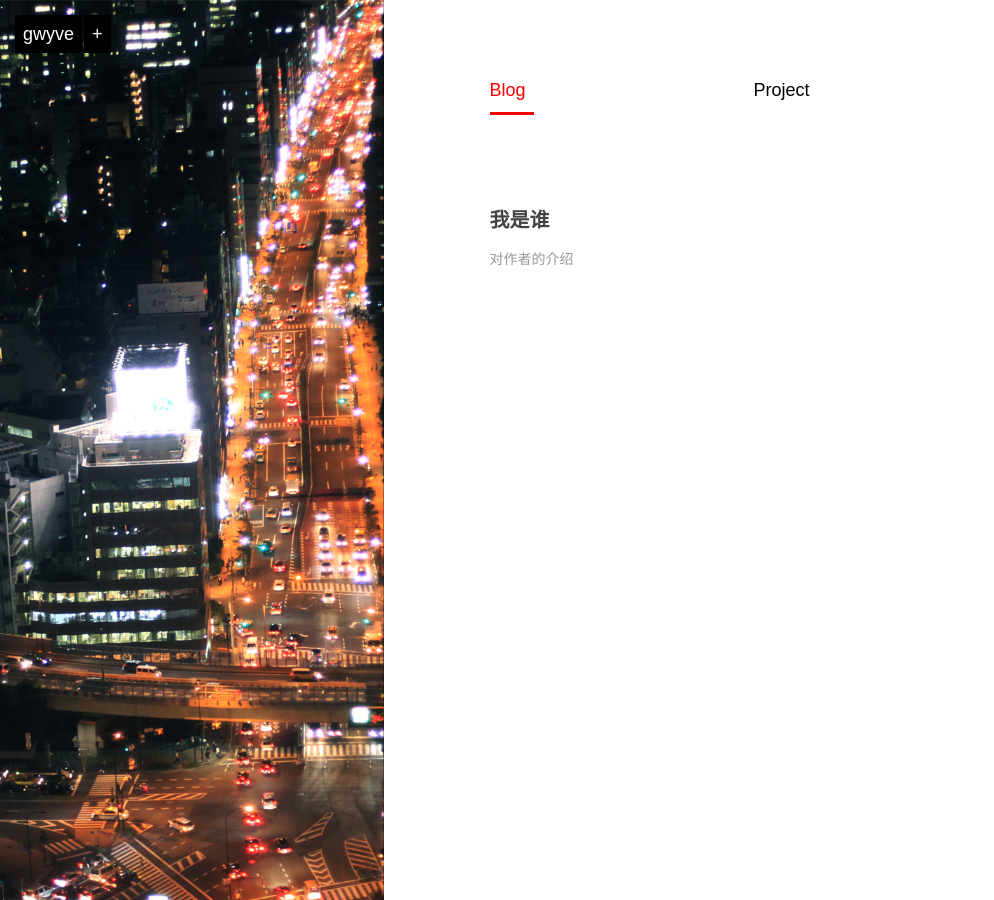
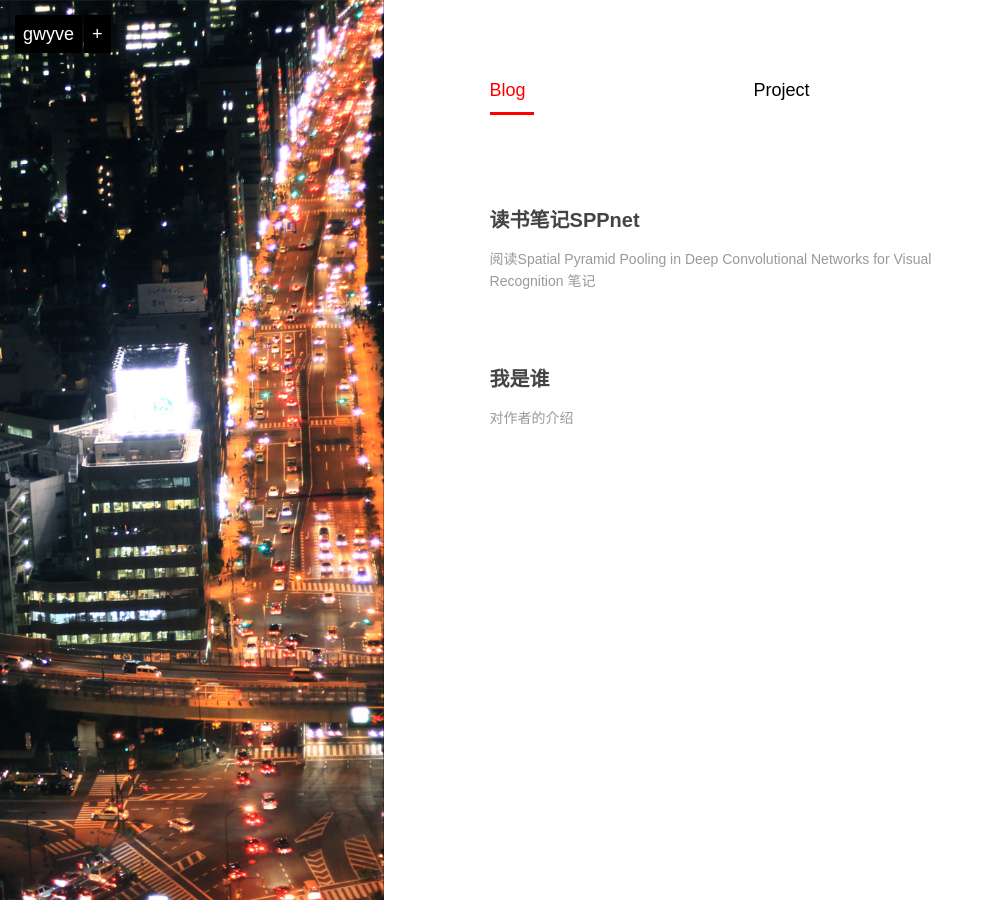
Before and after one commit to gwyve/gwyve.github.io, a Jekyll site: the page built from index.md, in a window 1280 px wide. Shown: the whole page, without its empty margins (0-994 px from the left). Built offline with Jekyll 4.4.1, drawn with Linux system fonts in a browser that asks for light colours; some of the changed lines change nothing that is shown.

Commit message:
add 2016-12-23

```diff
--- /dev/null
+++ b/_posts/blog/2016-12-23-reading-note-sppnet.md
@@ -0,0 +1,81 @@
+---
+layout: post
+title: 读书笔记SPPnet
+category: blog
+description: 阅读Spatial Pyramid Pooling in Deep Convolutional Networks for Visual Recognition 笔记
+---
+
+
+
+
+声明：本博客欢迎转发，但请保留原作者信息!
+作者：高伟毅
+博客：[https://gwyve.github.io/](https://gwyve.github.io/)
+微博：[http://weibo.com/u/3225437531/](http://weibo.com/u/3225437531/)
+
+
+## 引言
+最近在看R-CNN<sup>[1]</sup>、fast R-CNN<sup>[2]</sup>、faster R-CNN<sup>[3]</sup>这几篇文章，在fast和faster中都提到了SPPnet的相关东西，可是在cs231这么课程中偏偏没有提到这篇文章，而自己在月fast和faster的之后总觉得不爽，然后就读了一下这一篇文章。
+
+## 发表位置
+- [ECCV 2014](http://www.cvpapers.com/eccv2014.html)
+- [PDF](https://arxiv.org/pdf/1406.4729v4.pdf)
+
+## 问题引入
+这个文章是R-CNN出来之后的改进文章，在fast C-NN和faster C-NN之前。本文主要是发现了R-CNN的主要问题：R-CNN的输入需要固定的尺寸，针对不同尺寸的图片R-CNN采取crop和warp这两种方法（见图1）。而之所以必须输入固定尺寸的原因是fc层需要固定输入。所以作者就是希望在fc层之前添加另外一种结构来使整个网络结构在fc层之前达到固定输入结构。图2上是RCNN的结构，下是
+SPPnet的结构。
+![crop-warp](/images/blog/2016-12-23/crop-warp.png)
+<center>图1</center>
+crop会导致无法输入整个目标，warp会导致图像失真
+
+## SPPnet
+根据R-CNN中的问题，作者提出了
+SPPnet的这一种结构，就是在conv之后使用空间金字塔池化层，具体实现是把cnn的最后一pooling层换成SPP。。整体结构如图2
+![architecture](/images/blog/2016-12-23/architeture.png)
+<center>图2</center>
+
+## SPP层
+作者提出的主要是这个空间金字塔层，他就是依次把一张图分成1份、4份、16份，然后在每一份中提取一个256维的向量（本文用的max的方法）。使用spp之前，只是在固定份数下提取数据，spp是在不同层次使用max pooling。具体如图3
+![SPP-Layer](/images/blog/2016-12-23/SPP-layer.png)
+<center>图3</center>
+图片上分出来的每一份是使用一个滑动的窗口，如果需要输入的是a*a的，需要分成n*n份，那么步长就是a/n。
+
+## 优势
+- SPP可以生成固定大小的向量，以此适应fc层要求固定输入
+- 多个pooling窗口，可以取出不同层次的特征
+- 可以不再限制输入图片的尺寸
+- __对于每张图片只需跑一遍CNN(这个在目标检索的时候提速明显)__
+
+## 图像分类实验
+实验做了不少，各种优势基本就是
+- 可以从多个pooling取特征，就相当于从多种层次提取特征
+- 可以使用多种尺寸的照片，降低错误率
+- 输入图片不需要切割，这个画面会降低错误率
+
+## 目标检索
+R-CNN中，先在一种图片里面通过Selective Search选出n个推荐区域，每个区域跑一遍Conv层，这就要跑n遍conv层。在SPPnet中，只需要对一张图片跑一遍CNN，根据整张图片生成一个feature map，在这个feature map中使用Selective Search选出n个推荐区域，n个区域依次输入到SPP层和fc层。可以看出SPPnet对于一张图片只用跑一遍CNN。图4，图5说明了具体实验结果。
+![VOC2007-1](/images/blog/2016-12-23/VOC2007-1.png)
+<center>图4</center>
+![VOC2007-2](/images/blog/2016-12-23/VOC2007-2.png)
+<center>图5</center>
+图4是SPPnet、R-NN使用不同的模型的对比，SPPnet快了64倍，图5是使用同一模型时，SPPnet快了102倍。
+
+
+## 模型联合
+文章最后写了一下两个模型一起用的可以提高正确率。他这里还说了，这个联合提高正确率跟Conv无关。
+![combination](/images/blog/2016-12-23/combination.png)
+<center>图6</center>
+
+
+## 个人想法
+这篇论文确实是一种启发性质的，随后的fast、faster都可以看到SPPnet的某些想法的影子。其实SPP层就Pooling的一种变形，使用了多种层次的想法。
+整篇文章，感觉真的严谨，考虑很多地方。主要表现在各种对比上，就是真的控制变量法。
+
+
+
+## 相关
+[1]R. Girshick, J. Donahue, T. Darrell, and J. Malik, “Rich feature
+hierarchies for accurate object detection and semantic segmentation,”
+in CVPR, 2014.
+[2]R. Girshick, "Fast R-CNN", ICCV, 2015
+[3] Shaoqing Ren Kaiming He Ross Girshick Jian Sun. Faster R-CNN: Towards Real-Time Object Detection with Region Proposal Networks.arXiv:1506.01497,2015
```
Also changed, not shown: _posts/blog/template.md (line endings or trailing spaces), images/blog/2016-12-23/SPP-layer.png (added), images/blog/2016-12-23/VOC2007-1.png (added), images/blog/2016-12-23/VOC2007-2.png (added), images/blog/2016-12-23/architeture.png (added), images/blog/2016-12-23/combination.png (added), images/blog/2016-12-23/crop-warp.png (added), images/blog/2016-12-23/table2.png (added), images/blog/2016-12-23/table3.png (added), images/icons.gif (added), 1 other file.
